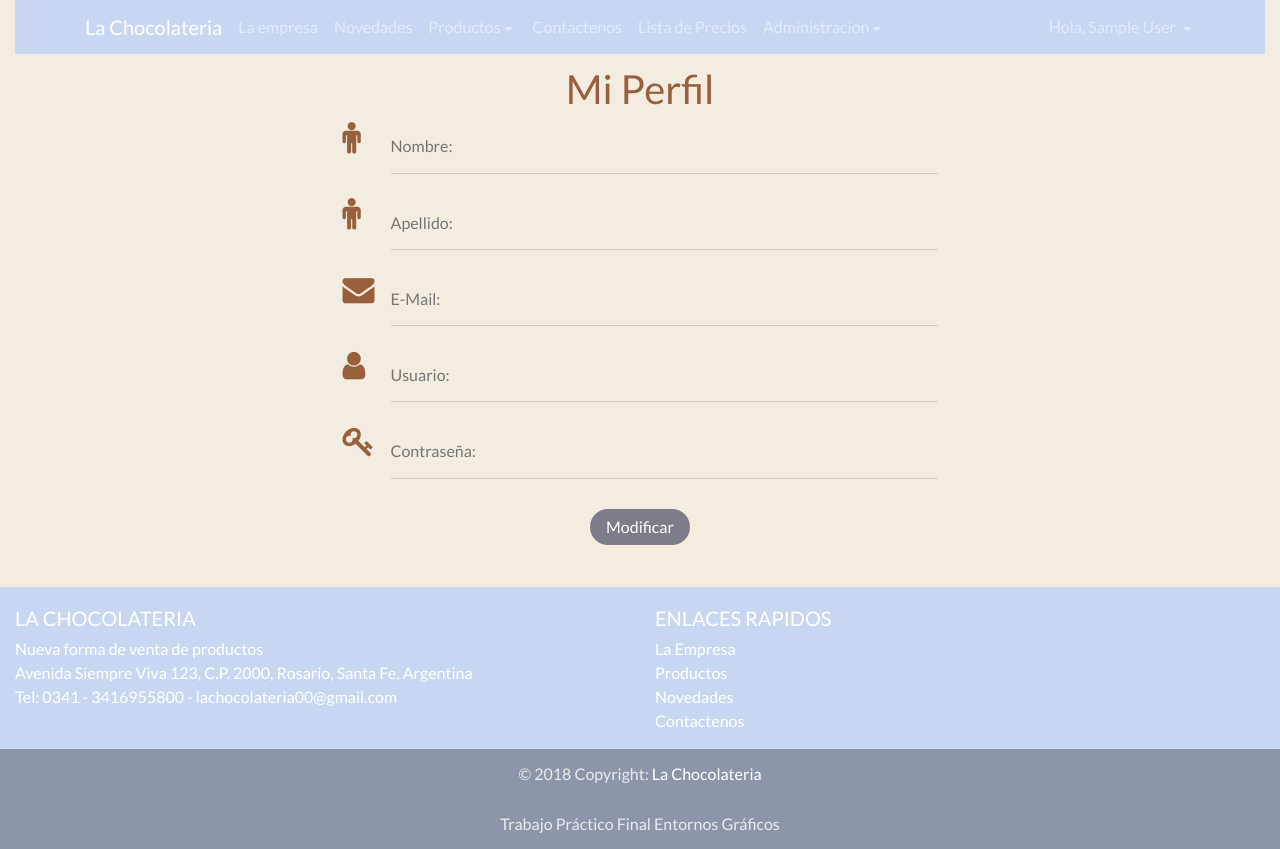
After one commit to littlelp/entornos-graficos-2018, a PHP site: page /mi-perfil.php in a window 1280 px wide. The commit adds this page. Run offline with PHP 8.4, Linux system fonts and the light colour scheme; the visitor is signed in with stand-in values (Sample User, id 1); data that the repository does not hold is empty; some libraries are stand-ins or nearby versions.

Commit message:
mi perfil

```diff
--- a/contrasena-rest.php
+++ b/contrasena-rest.php
@@ -20,7 +20,7 @@ if($_SESSION['tipous']==1){
 						<br>
 
 
-				<div class="col-xs-12 col-sm-12 col-md-6 col-lg-6 col-md-offset-3 col-lg-offset-3" style="float:center">
+				<div class="col-xs-12 col-sm-12 col-md-6 col-lg-6 col-md-offset-3 col-lg-offset-3" >
 
 						<form action="contra.php?id=<?php  echo $r; ?>" method="post">
 
--- a/includes/cabecera.php
+++ b/includes/cabecera.php
@@ -230,10 +230,11 @@ $activo = end($url);
 									<li class="nav-item dropdown cerrar-sesion">
 										<a class="nav-link dropdown-toggle" id="dropdownMenu1" data-toggle="dropdown" aria-haspopup="true" aria-expanded="false">Hola, <?php echo $_SESSION['nombre'];?> </a>
 										<div class="dropdown-menu" aria-labelledby="dropdownMenu1">
+											<a class="dropdown-item" href="mi-perfil.php">Mi Perfil</a>
 											<a class="dropdown-item" href="cerrar-sesion.php">Cerrar Sesion</a>
-
 										</div>
 									</li>
+
 							</ul>
 									<?php
 									}}
--- a/login.php
+++ b/login.php
@@ -16,7 +16,7 @@ if($cant==1){
 	session_start();
 	$_SESSION['nombre']=$r['nombre'];
 	$_SESSION['tipous']=$r['tipous'];
-
+	$_SESSION['idUsuario']=$r['idUsuario'];
 	header('Location:index.php');
 	}
 else{ header('Location:login-error.php');}
--- /dev/null
+++ b/mi-perfil.php
@@ -0,0 +1,51 @@
+<?php
+
+include_once ("includes/cabecera.php");
+$sql1 = "select u.idUsuario as 'idUsuario', u.nombre as 'nombre', u.apellido as 'apellido', u.usuario as 'user', u.contrasena as 'contrasena',
+u.email as 'email'
+            from usuario u
+            where u.idUsuario=" . $_SESSION["idUsuario"];
+
+$rs1 = mysqli_query($db, $sql1);
+$r = mysqli_fetch_array($rs1);
+?>
+<div class= "container-fluid">
+    <div class="row">
+        <div class="col-xs-12 col-sm-12 col-md-12 col-lg-12">
+            <h1 style="text-align:center" >Mi Perfil</h1>
+            <div class="col-xs-12 col-sm-12 col-md-6 col-lg-6 col-md-offset-3 col-lg-offset-3">
+                <form action="editar-perfil.php" method="post">
+                    <div class="md-form">
+                        <i class="fa  fa-male  prefix"></i>
+                        <input  type="text" name="Nombre" value="<?php  echo $r["nombre"]; ?>" class="form-control validate" maxlength="20" required>
+                        <label for="Nombre">Nombre:</label>
+                    </div>
+                    <div class="md-form">
+                        <i class="fa  fa-male  prefix"></i>
+                        <input type="text" name="Apellido" value="<?php  echo $r["apellido"]; ?>" class="form-control validate" maxlength="10" required>
+                        <label for="Apellido">Apellido:</label>
+                    </div>
+                    <div class="md-form">
+                        <i class="fa fa-envelope prefix"></i>
+                        <input type="email" name="Email" value="<?php  echo $r["email"]; ?>" class="form-control validate" maxlength="40" required>
+                        <label for="Email">E-Mail:</label>
+                    </div>
+                    <div class="md-form">
+                        <i class="fa fa-user prefix"></i>
+                        <input type="text" name="usuario" value="<?php  echo $r["user"]; ?>" class="form-control validate" maxlength="15" required>
+                        <label for="Usuario">Usuario:</label>
+                    </div>
+                    <div class="md-form">
+                        <i class="fa fa-key prefix"></i>
+                        <input type="password" name="contrasena" value="<?php  echo $r["contrasena"]; ?>" class="form-control validate" maxlength="20" required>
+                        <label for="contrasena">Contraseña:</label>
+                    </div>
+                    <p style="text-align:center" ><button type="submit" class="btn btn-default btn-rounded">Modificar</button></p>
+                </form>
+            </div>
+        </div>
+    </div>
+</div>
+<?php
+include_once ("includes/pie.php");
+?>
--- a/usuarios-editar.php
+++ b/usuarios-editar.php
@@ -68,7 +68,7 @@ if($_SESSION['tipous']==1){
 
 											else {$sel='"> ';}?>
 
-											<option value="<?php  echo $tipou["idTipoUsuario"].$sel.$tipou['descripcion'];?></option>;
+											<option value="<?php  echo $tipou["idTipoUsuario"].$sel.$tipou['descripcion'];?>"</option>;
 
 																						<?php	}}?>
 
```
Also changed, not shown: editar-perfil.php (added, +21 -0 lines).
